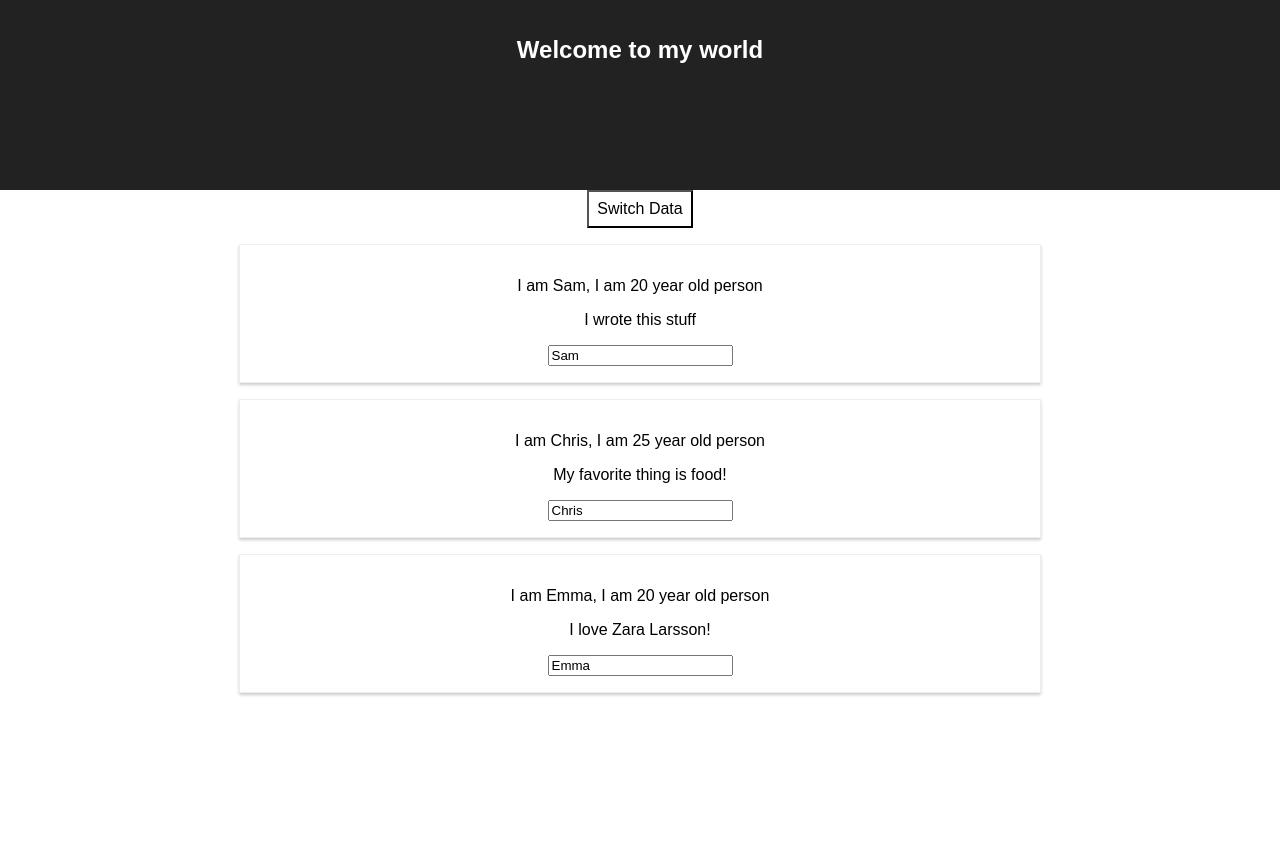
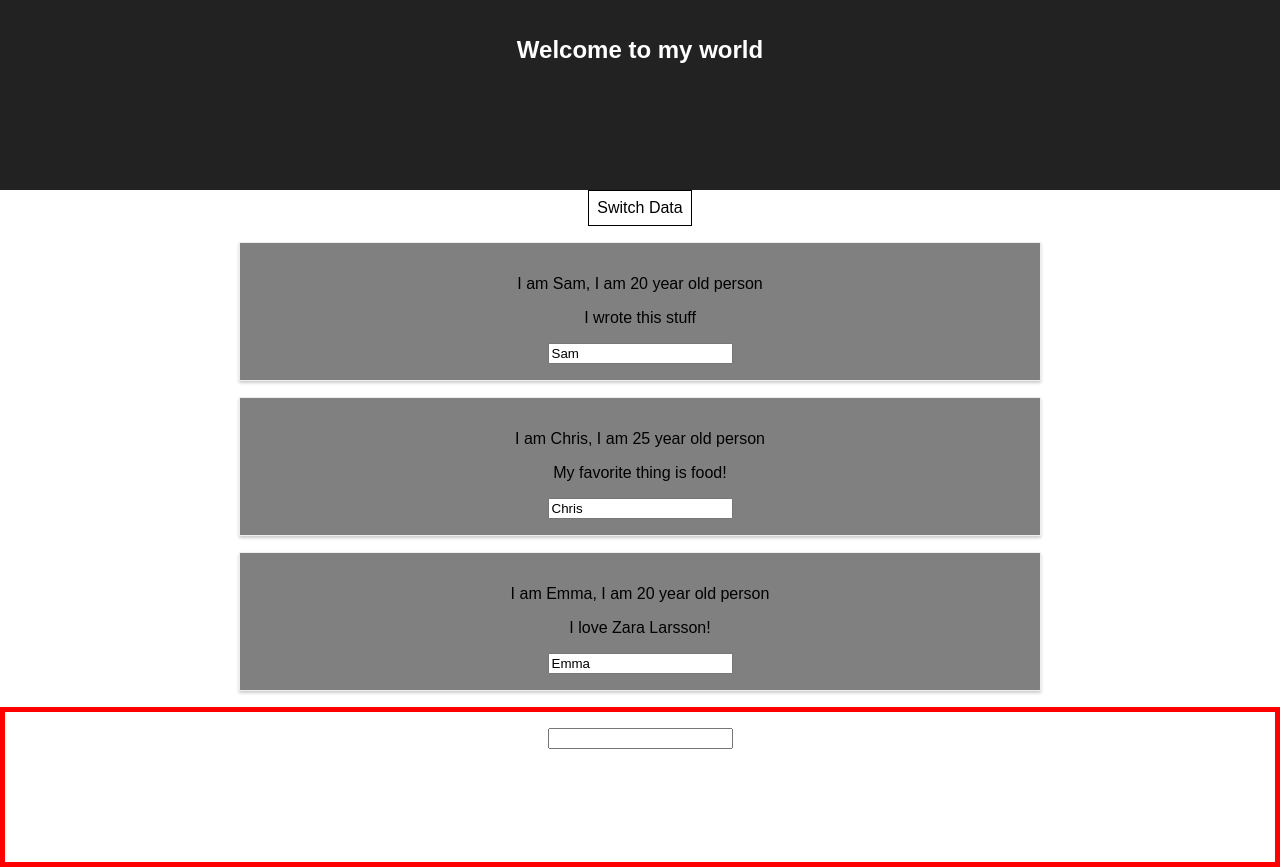
Before and after one commit to Samellenrider/React-practice, a React (Create React App) app: page / in a window 1280 px wide. Before the commit the page ends 800 px from the top, so only its background shows below. Built offline with nearby package versions, Linux system fonts and the light colour scheme.

Commit message:
user input field

```diff
--- a/src/App.css
+++ b/src/App.css
@@ -1,10 +1,5 @@
 .App {
   text-align: center;
-}
-
-.App-logo {
-  animation: App-logo-spin infinite 20s linear;
-  height: 80px;
 }
 
 .App-header {
@@ -21,8 +16,3 @@
 .App-intro {
   font-size: large;
 }
-
-@keyframes App-logo-spin {
-  from { transform: rotate(0deg); }
-  to { transform: rotate(360deg); }
-}
--- a/src/App.js
+++ b/src/App.js
@@ -1,6 +1,7 @@
 import React, { Component } from 'react';
 import './App.css';
 import Person from './Person/Person';
+import UserInput from './UserInput/UserInput';
 
 
 class App extends Component {
@@ -37,7 +38,7 @@ class App extends Component {
     const style = {
       backgroundColor: 'white',
       font: 'inherit',
-      border: '1x solid blue',
+      border: '1px solid black',
       padding: '8px',
       cursor: 'pointer',
     };
@@ -64,6 +65,7 @@ class App extends Component {
          name={this.state.persons[2].name}
          age={this.state.persons[2].age}>
          I love Zara Larsson! </Person>
+        <UserInput/>
       </div>
     );
     ///return React.createElement('div', {className: 'App'}, React.createElement('h1', null, 'loololopl'))
--- a/src/Person/Person.css
+++ b/src/Person/Person.css
@@ -7,5 +7,6 @@
     box-shadow: 0 2px 3px #ccc;
     padding: 16px;
     text-align: center;
+    background-color: grey;
 
 }
--- /dev/null
+++ b/src/UserInput/UserInput.css
@@ -0,0 +1,4 @@
+.UserInput{
+	border: 5px solid red;
+	height: 150px;
+}
--- /dev/null
+++ b/src/UserInput/UserInput.js
@@ -0,0 +1,13 @@
+import React from 'react';
+import './UserInput.css';
+
+const userInput = (props) => {
+    return (
+        <div className="UserInput">
+            <p>{props.children}</p>
+            <input type="text"/>
+        </div>
+    )
+};
+
+export default userInput;
```
Also changed, not shown: src/UserOutput/UserOutput.Css (added), src/UserOutput/Useroutput.js (added).
